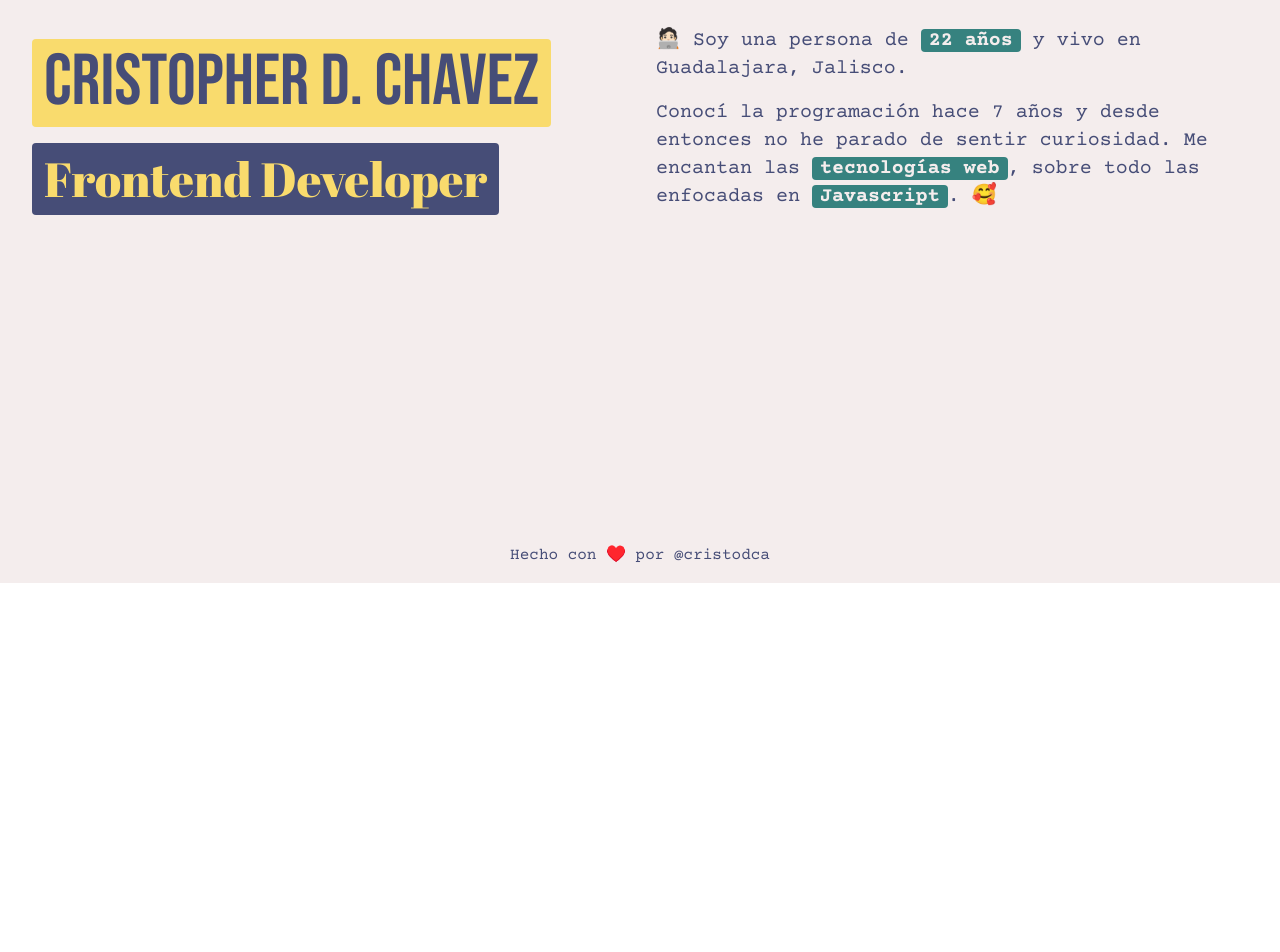
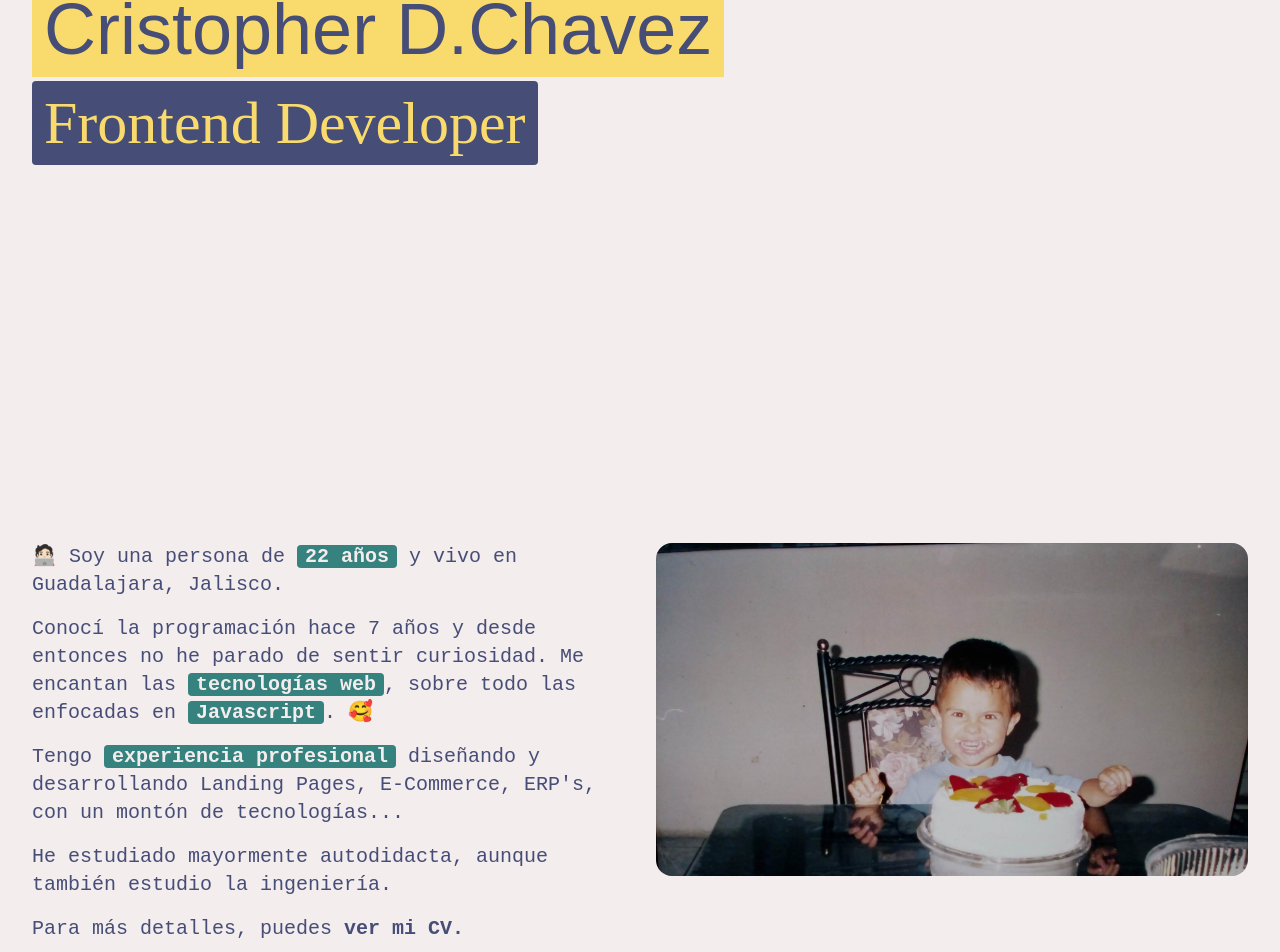
Before and after one commit to cristodca/cristodca.com, a Next.js app: page / in a window 1280 px wide. Shown: the part 338-1290 px from the top of the page. Before the commit the page ends 921 px from the top, so only its background shows below. Built offline with nearby package versions, Linux system fonts and the light colour scheme.

Commit message:
About me section and CV

```diff
--- /dev/null
+++ b/components/AboutMe.tsx
@@ -0,0 +1,55 @@
+import React from "react";
+import { NextComponentType } from "next/types";
+import Image from "next/image";
+
+const AboutMe: NextComponentType = () => {
+  return (
+    <div>
+      <div className="main-container py-8">
+        <div className="grid grid-cols-1 lg:grid-cols-2 gap-8">
+          <div>
+            <p className="normal-text">
+              🧑🏻‍💻 Soy una persona de{" "}
+              <span className="featured-tag">22 años</span> y vivo en
+              Guadalajara, Jalisco.
+            </p>
+            <p className="normal-text">
+              Conocí la programación hace 7 años y desde entonces no he parado
+              de sentir curiosidad. Me encantan las{" "}
+              <span className="featured-tag">tecnologías web</span>, sobre todo
+              las enfocadas en <span className="featured-tag">Javascript</span>.
+              🥰
+            </p>
+            <p className="normal-text">
+              Tengo <span className="featured-tag">experiencia profesional</span> diseñando y desarrollando Landing Pages, E-Commerce, ERP&apos;s, con un montón de tecnologías...
+            </p>
+            <p className="normal-text">
+              He estudiado mayormente autodidacta, aunque también estudio la ingeniería.
+            </p>
+            <p className="normal-text">
+              Para más detalles, puedes{" "}
+              <span className="font-bold">
+                <a href="https://cristodca.com/CV%20-%20Cristopher%20D.%20Chavez.pdf" target="_blank" rel="noopener noreferrer" className="hover-link">
+                  ver mi CV.
+                </a>
+              </span>
+            </p>
+          </div>
+          <div>
+            <Image
+              src="/img/me.jpg"
+              className="rounded-2xl"
+              alt="Cristopher Chavez de bebé con un pastel por su cumpleaños"
+              width={1920}
+              height={1080}
+              layout="responsive"
+              objectFit="contain"
+            />
+          </div>
+        </div>
+      </div>
+    </div>
+  );
+};
+
+export default AboutMe;
--- a/components/Navbar.tsx
+++ b/components/Navbar.tsx
@@ -17,7 +17,9 @@ const Navbar: NextComponentType = () => {
       <div className="main-container border-b border-b-dark py-4 dark:border-b-light">
         <div className="w-full flex justify-between items-center">
           <div className="flex items-center gap-4">
-            @cristodca
+            <span className="hidden md:block">
+              @cristodca
+            </span>
             <a
               href="https://mx.linkedin.com/in/cristodca"
               target="_blank"
--- a/pages/index.tsx
+++ b/pages/index.tsx
@@ -1,5 +1,6 @@
 import type { NextPage } from 'next'
 import Head from 'next/head'
+import AboutMe from '../components/AboutMe'
 import Footer from '../components/Footer'
 import Navbar from '../components/Navbar'
 
@@ -17,22 +18,26 @@ const Home: NextPage = () => {
 
       <Navbar />
 
-      <div className="main-container py-8 min-h-screen md:flex flex-col justify-center">
-        <div className="grid grid-cols-1 lg:grid-cols-2 gap-8 w-full">
-          <div className='flex flex-col justify-center items-start'>
-            <h1 className='hyper-title text-dark bg-secondary rounded px-3 py-2 text-7xl mb-4'>Cristopher D. Chavez</h1>
-            <h2 className='text-secondary bg-dark p-3 rounded inline-block text-5xl'>Frontend Developer</h2>
+      <div className="main-container py-8 min-h-screen md:flex md:flex-col md:justify-center -mt-20">
+        {/* <div className="grid grid-cols-1 lg:grid-cols-2 gap-8 w-full"> */}
+          <div className='flex min-h-screen flex-col justify-center items-start'>
+            <h1 className='mb-4'>
+              <span className='hyper-title text-dark bg-secondary px-3 py-2 text-5xl sm:text-6xl md:text-7xl box-decoration-clone leading-normal sm:leading-relaxed'>
+                Cristopher D.<br className='block md:hidden' />
+                Chavez
+              </span>
+            </h1>
+            <h2>
+              <span className='text-secondary bg-dark p-3 rounded inline-block text-4xl sm:text-5xl md:text-6xl box-decoration-clone leading-normal'>
+                Frontend <br className='block md:hidden' />
+                Developer
+              </span>
+            </h2>
           </div>
-          <div>
-            <p className="normal-text">
-              🧑🏻‍💻 Soy una persona de <span className="featured-tag">22 años</span> y vivo en Guadalajara, Jalisco.
-            </p>
-            <p className="normal-text">
-              Conocí la programación hace 7 años y desde entonces no he parado de sentir curiosidad. Me encantan las <span className="featured-tag">tecnologías web</span>, sobre todo las enfocadas en <span className="featured-tag">Javascript</span>. 🥰
-            </p>
-          </div>
-        </div>
+        {/* </div> */}
       </div>
+
+      <AboutMe />
 
       <Footer />
     </div>
--- a/styles/globals.css
+++ b/styles/globals.css
@@ -1,4 +1,4 @@
-@import url('https://fonts.googleapis.com/css2?family=Abril+Fatface&family=Bebas+Neue&family=Courier+Prime:wght@400;700&display=swap');
+/* @import url('https://fonts.googleapis.com/css2?family=Abril+Fatface&family=Bebas+Neue&family=Courier+Prime:wght@400;700&display=swap'); */
 
 @tailwind base;
 @tailwind components;
```
Also changed, not shown: public/img/me.jpg (added), 1 other file (tests, documents, lock files or other folders).
